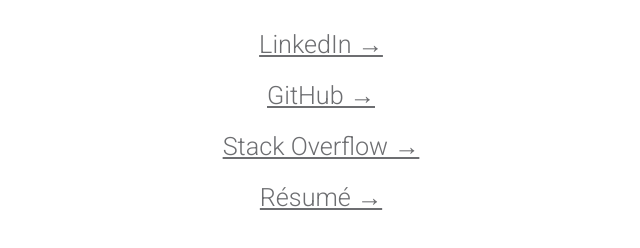
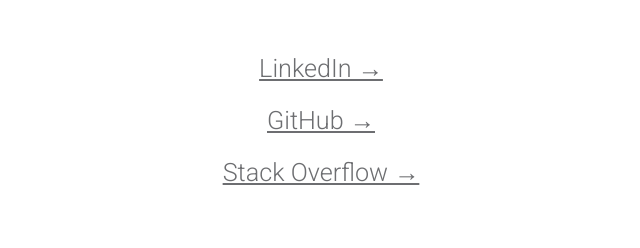
Before and after one commit to esqew/sfq.xyz, a website built with webpack: page src/index.html in a window 1280 px wide. Shown: the part 352-600 px from the top of the page, without its empty margins (319-959 px from the left). Built offline with nearby package versions, Linux system fonts and the light colour scheme.

Commit message:
removed resume link from index.html

```diff
--- a/src/index.html
+++ b/src/index.html
@@ -31,7 +31,6 @@
             <div class="social-link"><a class="color-light" href="https://github.com/esqew">GitHub &rarr;</a></div>
             <div class="social-link"><a class="color-light" href="https://stackoverflow.com/users/269970/esqew">Stack
                     Overflow &rarr;</a></div>
-            <div class="social-link"><a class="color-light" href="resume-web.pdf">R&eacute;sum&eacute; &rarr;</a></div>
         </div>
         <div id="break">
             <hr />
```
Also changed, not shown: 1 other file.
